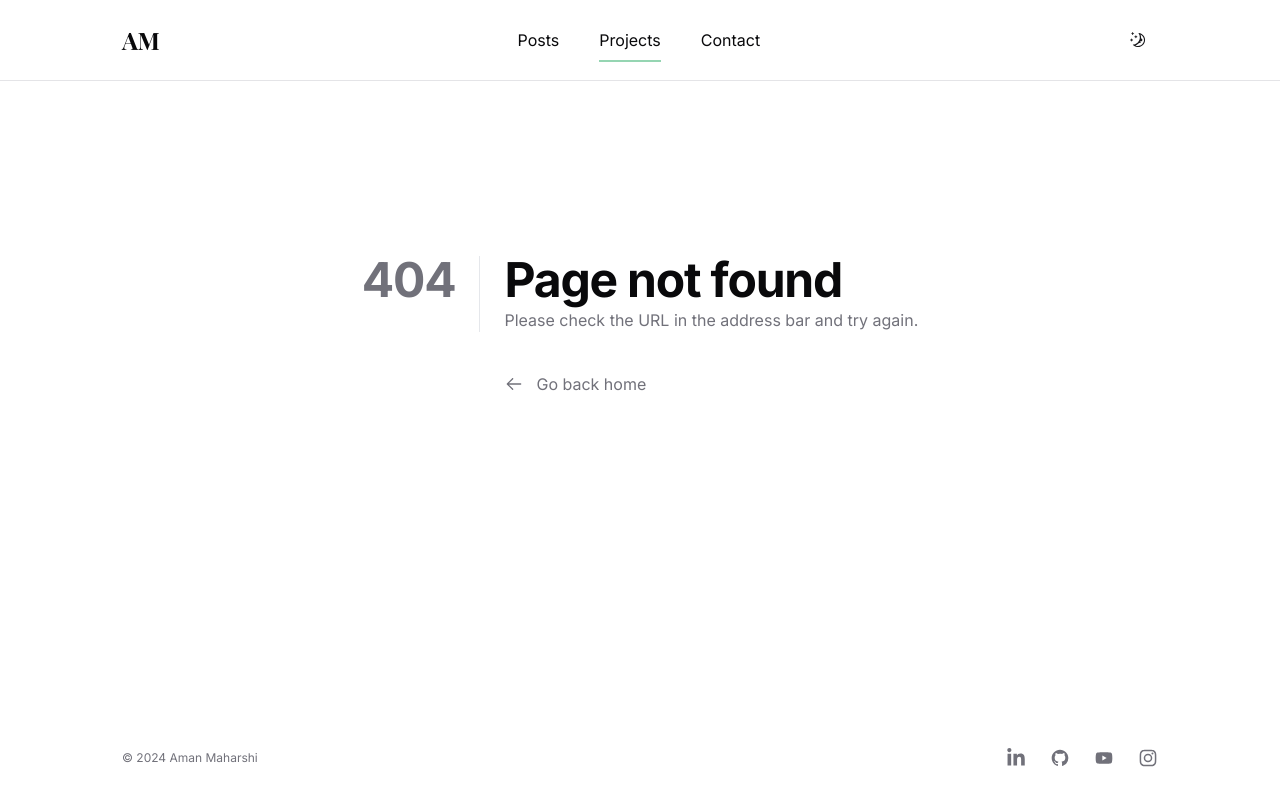
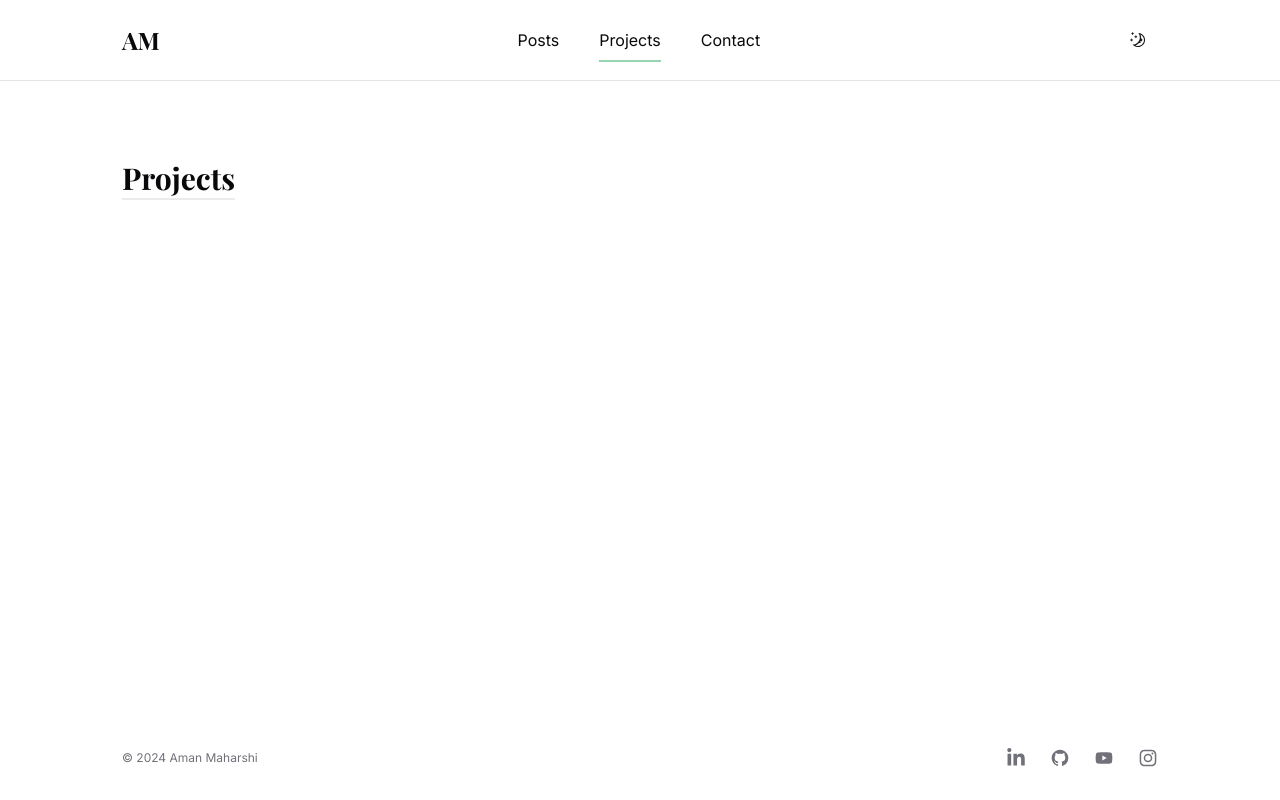
Before and after one commit to aman-maharshi/pf-blog, a Next.js app: page /projects in a window 1280 px wide. Before the commit this address had no page. Built offline with nearby package versions, Linux system fonts and the light colour scheme; a web font is replaced by a local one.

Commit message:
projects page init

```diff
--- /dev/null
+++ b/app/projects/page.tsx
@@ -0,0 +1,13 @@
+const ProjectsPage = async () => {
+  // const posts = await getProjects()
+
+  return (
+    <section className='pb-24 pt-40'>
+      <div className='container max-w-[1100px]'>
+        <h1 className='title mb-12'>Projects</h1>
+      </div>
+    </section>
+  )
+}
+
+export default ProjectsPage
--- a/components/posts-with-search.tsx
+++ b/components/posts-with-search.tsx
@@ -10,12 +10,13 @@ import { Cross2Icon } from '@radix-ui/react-icons'
 
 export default function PostsWithSearch({ posts }: { posts: PostMetadata[] }) {
   const [query, setQuery] = useState('')
-  const filtered = posts.filter(post =>
+  const filteredPosts = posts.filter(post =>
     post.title?.toLowerCase().includes(query.toLowerCase())
   )
 
   const isFiltered = query.length > 0
-  function resetFilter() {
+
+  const resetFilter = () => {
     setQuery('')
   }
 
@@ -42,7 +43,7 @@ export default function PostsWithSearch({ posts }: { posts: PostMetadata[] }) {
         )}
       </div>
 
-      <Posts posts={filtered} />
+      <Posts posts={filteredPosts} />
     </div>
   )
 }
```
